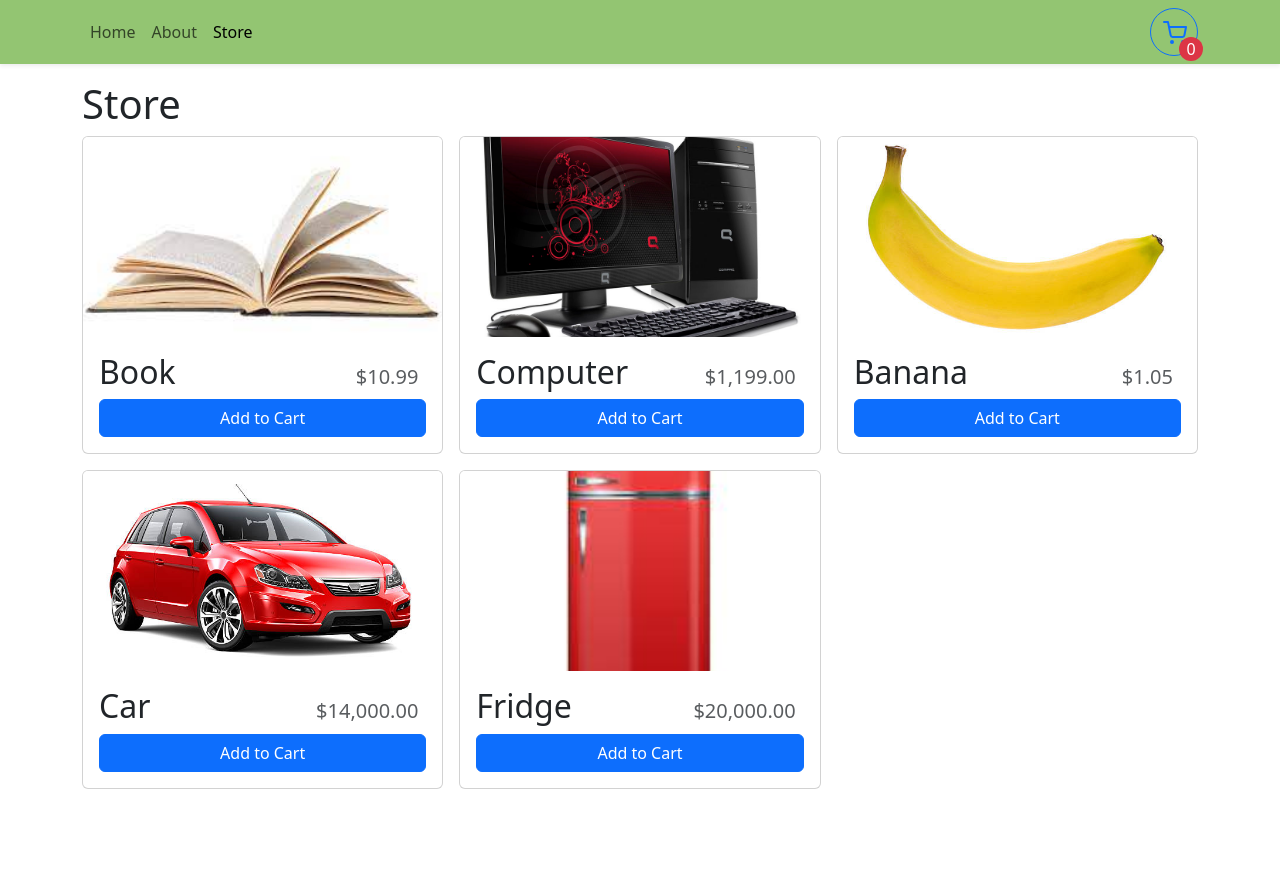
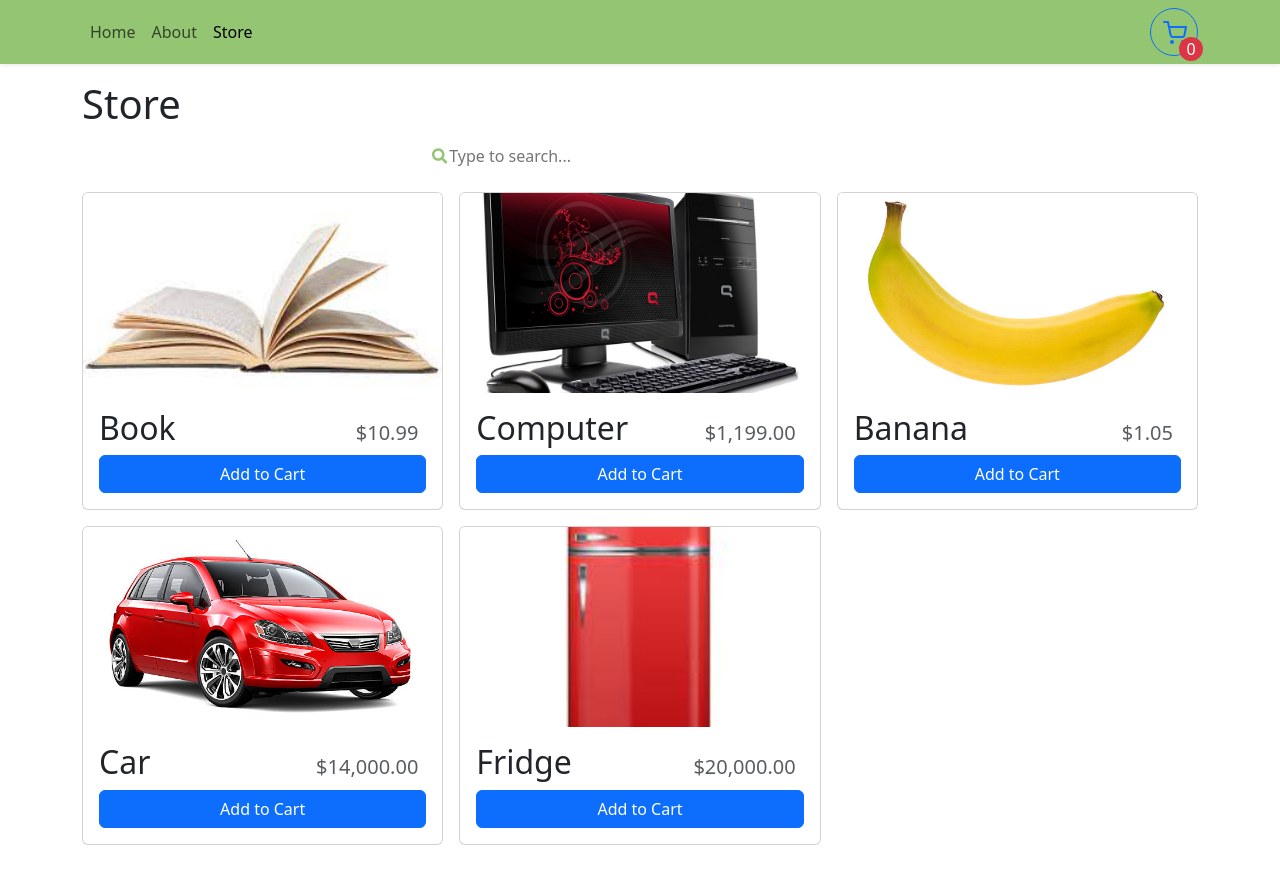
Before and after one commit to GeorgeBahaa/shopping_platform_frontend, a React (Create React App) app: page /store in a window 1280 px wide. Before the commit the page ends 813 px from the top, so only its background shows below. Built offline with nearby package versions, Linux system fonts and the light colour scheme.

Commit message:
search bar creation

```diff
--- /dev/null
+++ b/src/components/SearchBar.css
@@ -0,0 +1,27 @@
+.input-wrapper {
+    background-color: white;
+    width: 100%;
+    border-radius: 10px;
+    height: 2.5rem;
+    padding: 0 15px;
+    box-shadow: 0px 0px #ddd;
+    display: flex;
+    align-items: center;
+}
+
+input{
+    background-color: transparent;
+    border: none;
+    height: 100%;
+    font-size: 1.25rem;
+    width: 100%;
+    margin-left: 5px;
+}
+
+input:focus{
+    outline: none;
+}
+
+#search-icon{
+    color:#93c572;
+}
--- /dev/null
+++ b/src/components/SearchBar.js
@@ -0,0 +1,38 @@
+import React , {useState} from 'react'
+import{FaSearch} from "react-icons/fa"
+import "./SearchBar.css"
+
+const SearchBar = ({ setResults }) => {
+  const [input,setInput]=useState("");
+
+  const fetchData = (value) => {
+        fetch("https://jsonplaceholder.typicode.com/users").then((response) => response.json())
+        .then(json => {
+            const results = json.filter((item)=>{
+                return  (value &&
+                     item &&
+                     item.name  &&
+                      item.name.toLowerCase().includes(value)
+                      );
+            });
+            setResults(results);
+        });
+
+  };
+
+  const handleChange = (value) => {
+    setInput(value);
+    fetchData(value);
+  }
+  return (
+    <div className='input-wrapper'>
+<FaSearch id="search-icon" />
+<input placeholder='Type to search...' value={input} onChange={(e)=> handleChange(e.target.value)}
+/>
+
+    </div>
+
+  );
+};
+
+export default SearchBar
--- /dev/null
+++ b/src/components/SearchResult.css
@@ -0,0 +1,7 @@
+.search-result{
+    padding: 10px 20px;
+}
+
+.search-result:hover{
+background-color: #93c572;
+}
--- /dev/null
+++ b/src/components/SearchResult.js
@@ -0,0 +1,10 @@
+import React from 'react'
+import "./SearchResult.css";
+
+const SearchResult = ({result}) => {
+  return (
+    <div className='search-result' onClick={(e) => alert(`You selected ${result.name}!`)}>{result.name}</div>
+  )
+}
+
+export default SearchResult
--- /dev/null
+++ b/src/components/SearchResultsList.css
@@ -0,0 +1,11 @@
+.results-list{
+    width: 100%;
+    background-color: white;
+    display: flex;
+    flex-direction: column;
+    box-shadow: 0px 0px 8px #ddd;
+    border-radius: 10px;
+    margin-top: 1rem;
+    max-height: 300px;
+    overflow-y: scroll;
+}
--- /dev/null
+++ b/src/components/SearchResultsList.js
@@ -0,0 +1,16 @@
+import React from 'react'
+import "./SearchResultsList.css";
+import SearchResult from './SearchResult';
+
+const SearchResultsList = ({results}) => {
+  return (
+    <div className='results-list'>
+       {
+        results.map((result,id) => {
+            return <SearchResult result={result} key={id} />;
+        })}
+    </div>
+  )
+}
+
+export default SearchResultsList
--- a/src/components/Store.js
+++ b/src/components/Store.js
@@ -1,17 +1,26 @@
-import React from 'react';
+import React, { useState } from 'react';
 import { Row,Col } from 'react-bootstrap';
 import storeItems from "../data/storeItems.json";
 import StoreItem from './StoreItem';
+import SearchBar from './SearchBar';
+import SearchResultsList from './SearchResultsList';
+
 
 const Store = () => {
+
+const [results,setResults] = useState([]);
+
   return (
     <>
     <h1>Store</h1>
+    <div className='search-bar-container'>
+      <SearchBar setResults={setResults} />
+      <SearchResultsList results={results}/>
+    </div>
     <Row md={2} xs={1} lg={3} className='g-3'>
       {storeItems.map((item)=>(
         <Col key={item.id}>
           <StoreItem {...item}/>
-
 
         </Col>
       ))}
```
